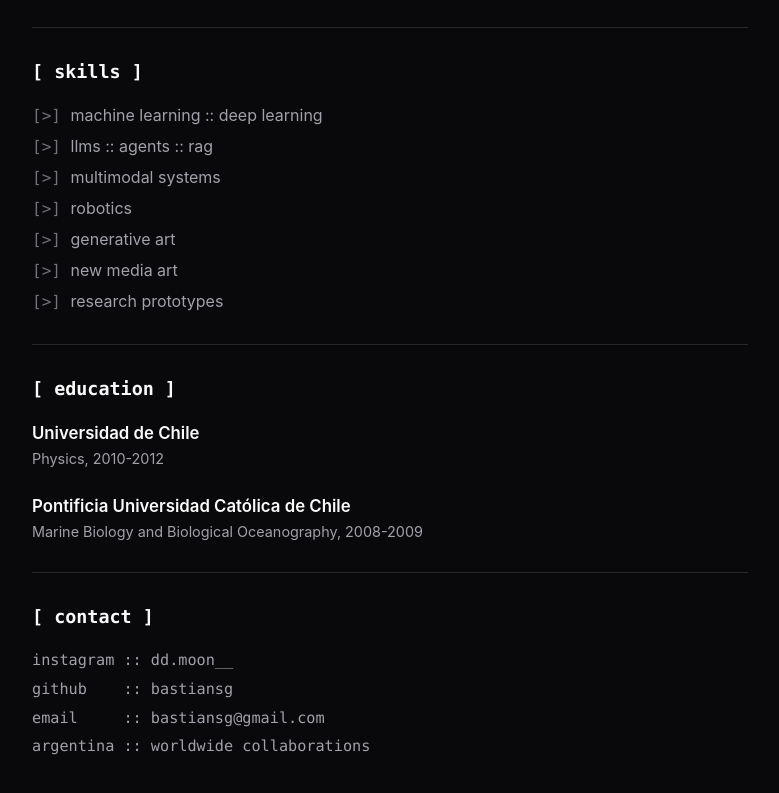
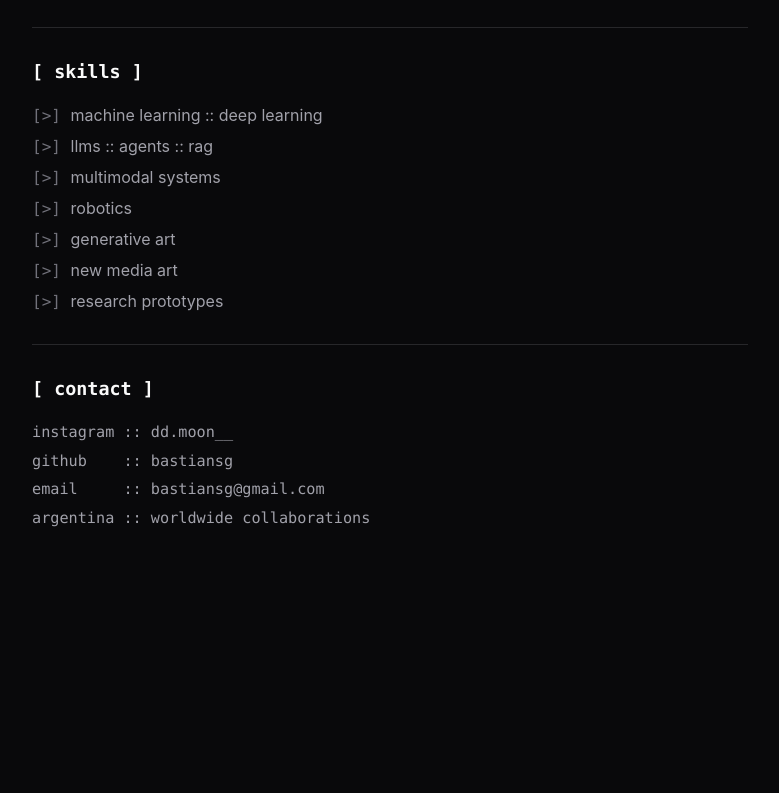
Before and after one commit to bastiansg/dd.moon.about, a website: page index.html in a window 1280 px wide. Shown: the part 1657-2450 px from the top of the page, without its empty margins (250-1029 px from the left). After the commit the page ends 2257 px from the top, so only its background shows below. Drawn offline with Linux system fonts and the light colour scheme.

Commit message:
remove corpo sections

```diff
--- a/index.html
+++ b/index.html
@@ -321,8 +321,6 @@
         <div class="hero-text">
           <h1>dd.moon</h1>
           <p class="tagline">Robots. New Media Art.</p>
-          <p class="legal-name">Bastián Andrés Silva Guajardo</p>
-          <p class="role">AI Engineer</p>
         </div>
         <figure class="portrait">
           <a href="images/00-bas-13-b.jpg" target="_blank" rel="noopener noreferrer"><img src="images/00-bas-13-b.jpg" alt="dd.moon performing with a microphone" /></a>
@@ -425,25 +423,6 @@
         </ul>
       </section>
 
-      <section class="section" aria-labelledby="education-title">
-        <h2 id="education-title">[ education ]</h2>
-        <div class="stack education">
-          <article class="item">
-            <div class="item-header">
-              <h3>Universidad de Chile</h3>
-              <p class="meta">Physics, 2010-2012</p>
-            </div>
-          </article>
-
-          <article class="item">
-            <div class="item-header">
-              <h3>Pontificia Universidad Católica de Chile</h3>
-              <p class="meta">Marine Biology and Biological Oceanography, 2008-2009</p>
-            </div>
-          </article>
-        </div>
-      </section>
-
       <section class="section" aria-labelledby="contact-title">
         <h2 id="contact-title">[ contact ]</h2>
         <div class="contact">
```
